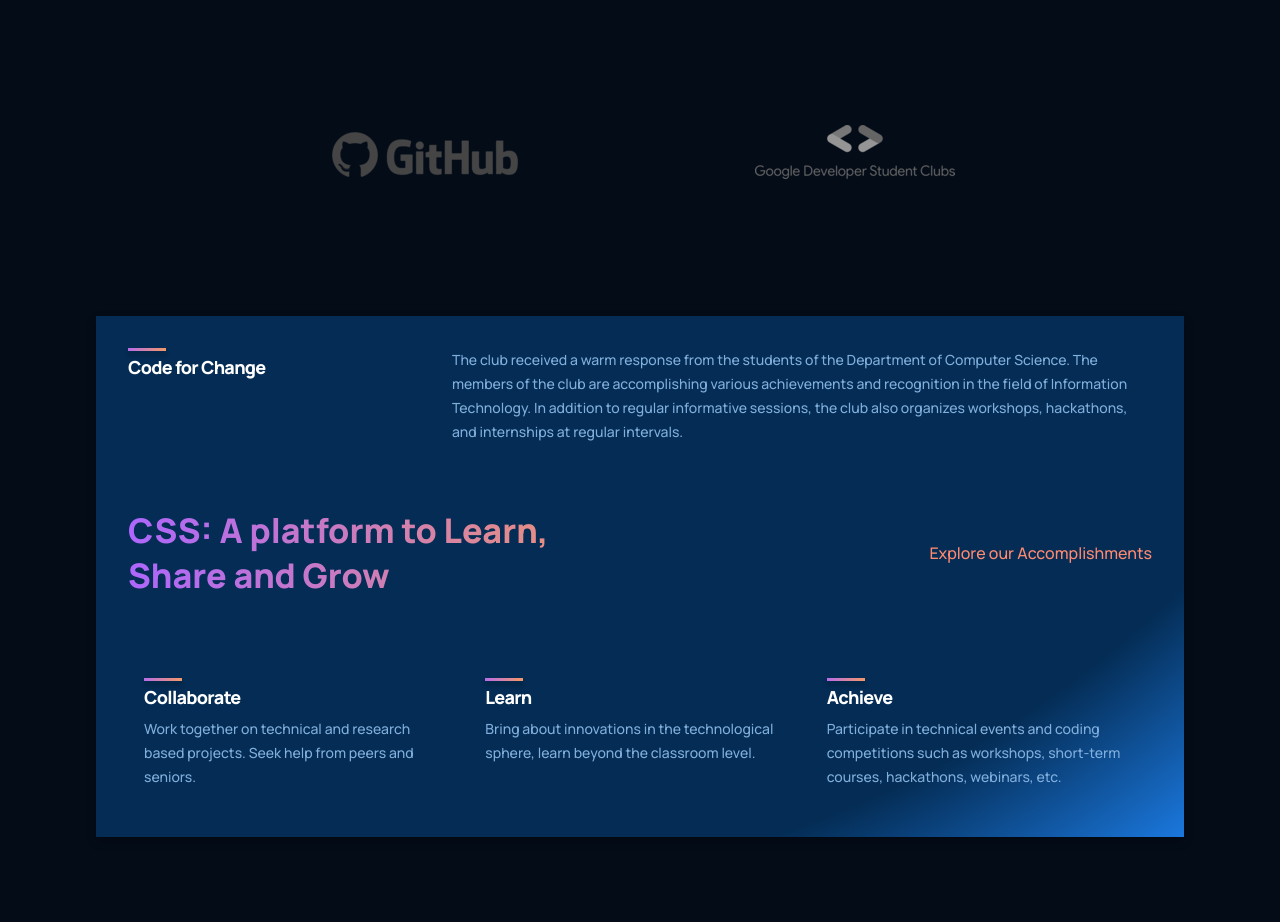
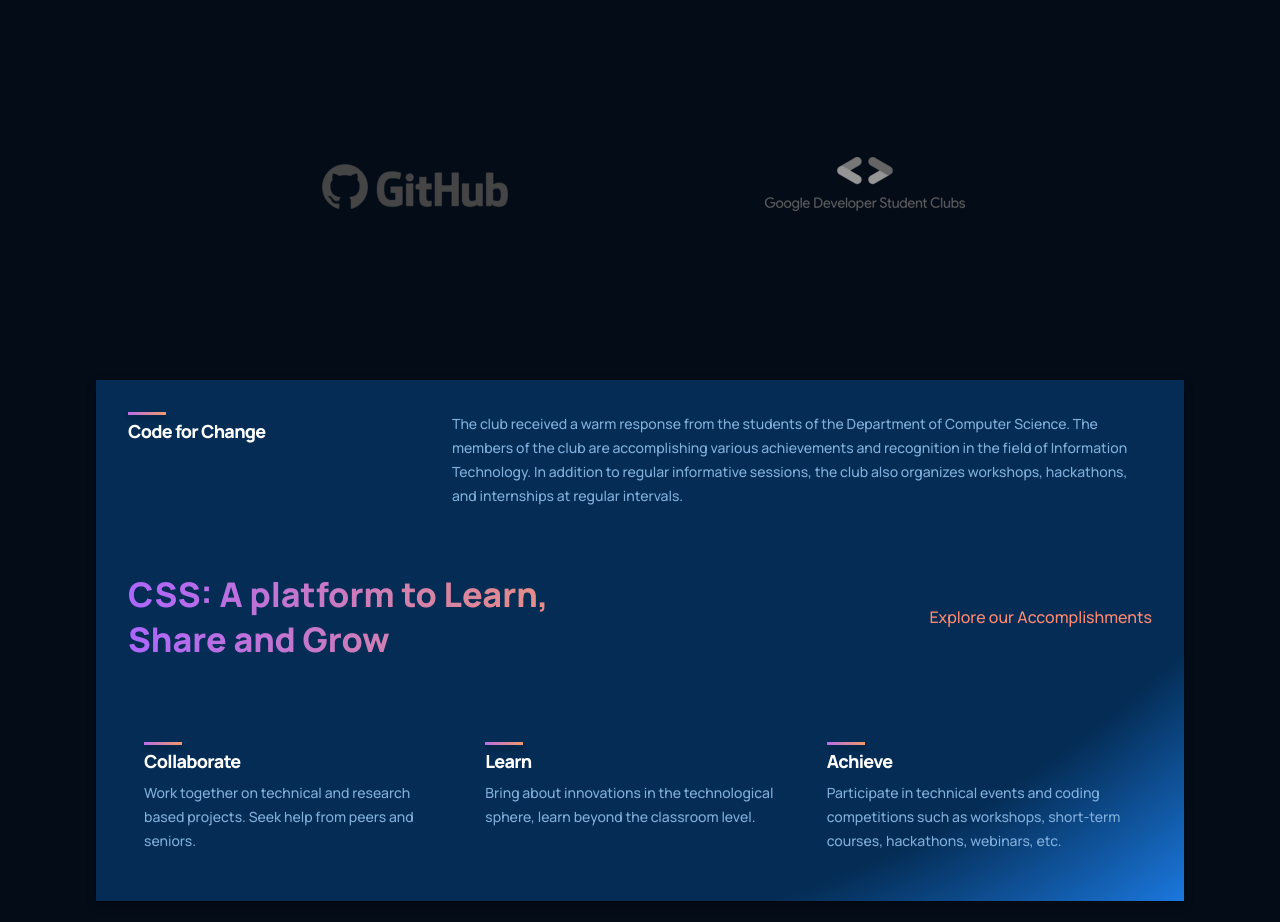
Before and after one commit to CSS-AMU/css-amu-frontend, a React (Create React App) app: page / in a window 1280 px wide. Shown: the part 780-1702 px from the top of the page. Built offline with nearby package versions, Linux system fonts and the light colour scheme.

Commit message:
brand css

```diff
--- a/public/index.html
+++ b/public/index.html
@@ -7,7 +7,7 @@
     <meta name="theme-color" content="#000000" />
     <meta
       name="description"
-      content="Web site created using create-react-app"
+      content="The Official website of Computer Science Society, AMU"
     />
     <!--
       manifest.json provides metadata used when your web app is installed on a
--- a/src/components/brand/brand.css
+++ b/src/components/brand/brand.css
@@ -15,9 +15,12 @@
     align-items: center;
 }
 
+.csd__brand a {
+    margin: 2rem;
+}
+
 @media screen and (max-width: 550px) {
     .csd__brand {
         display: grid;
     }
-
 }
```
